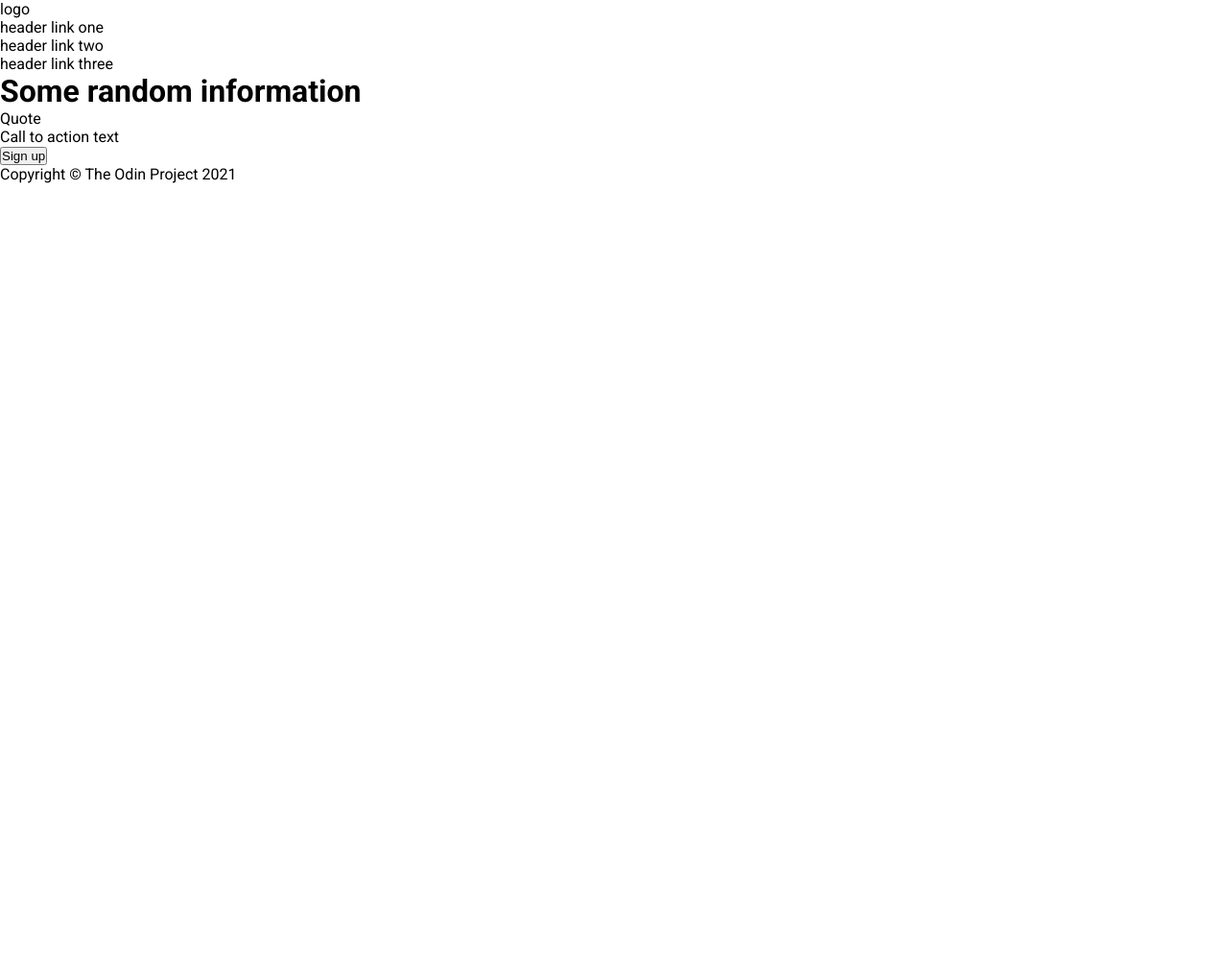
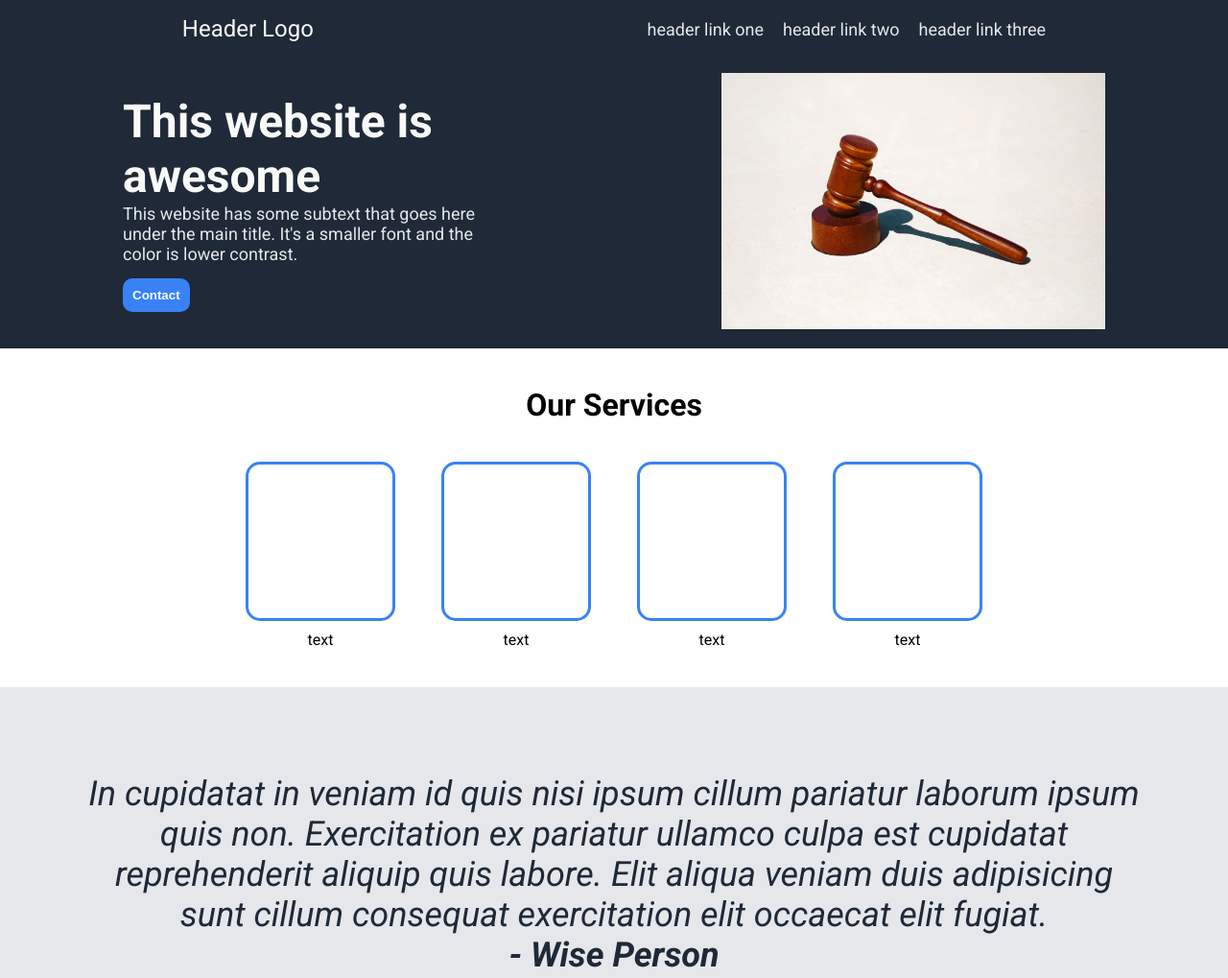
Before and after one commit to DevMeanz/Landing-Page, a plain HTML site: page index.html in a window 1280 px wide. Shown: the top 1019 px of the page at 96% size. Before the commit the page ends 800 px from the top, so only its background shows below. Drawn offline with Linux system fonts and the light colour scheme.

Commit message:
Added almost all CSS

```diff
--- a/index.html
+++ b/index.html
@@ -12,7 +12,7 @@
 </head>
 <body>
     <header>
-        <div>logo</div>
+        <div class="logo">Header Logo</div>
         <nav>
             <ul>
                 <li>header link one</li>
@@ -22,25 +22,35 @@
         </nav>
     </header>
     <div class="hero">
-        <div class="left text"></div>
-        <div class="image"></div>
+        <div class="left-text">
+        <h1>This website is awesome</h1>
+        <p>This website has some subtext that goes here under the main title. It's a smaller font and the color is lower contrast.</p>
+        <button>Contact</button>
+        </div>
+        <div class="right-image"><img src="./images/gavel.jpg" alt="picture of a gavel" width="400px"></div>
     </div>
     <main>
-        <h1>Some random information</h1>
+        <h1>Our Services</h1>
         <div class="cards">
-            <div class="card"></div>
-            <div class="card"></div>
-            <div class="card"></div>
-            <div class="card"></div>
-        </div>
+            <div class="card"><div class="illustration"></div><div class="text">text</div>
+            </div>
+            <div class="card"><div class="illustration"></div><div class="text">text</div>
+            </div>
+            <div class="card"><div class="illustration"></div><div class="text">text</div>
+            </div>
+            <div class="card"><div class="illustration"></div><div class="text">text</div>
+            </div>
+
+            </div>
     </main>
-    <section>
-        <p>Quote</p>
+    <section class="quote-area">
+        <blockquote>In cupidatat in veniam id quis nisi ipsum cillum pariatur laborum ipsum quis non. Exercitation ex pariatur ullamco culpa est cupidatat reprehenderit aliquip quis labore. Elit aliqua veniam duis adipisicing sunt cillum consequat exercitation elit occaecat elit fugiat. <br> <strong>- Wise Person</strong></blockquote>
     </section>
-    <div>
+    <div class="action-area">
         <div class="callToAction">
-            <p>Call to action text</p>
-            <button>Sign up</button>
+            <div><h1>Call now!</h1>
+            <p>It's time to act!</p></div>
+            <button>Sign Up</button>
 
         </div>
     </div>
--- a/styles.css
+++ b/styles.css
@@ -5,4 +5,140 @@
 body {
     font-family: 'Roboto', Arial, Helvetica, sans-serif;
     min-height: 100vh;
+    display: flex;
+    flex-direction: column;
 }
+
+header {
+    background-color: #1f2937;
+    display: flex;
+    justify-content: space-around;
+    align-items: center;
+    padding: 1em;
+}
+
+.logo {
+    color: #f9faf8;
+    font-size: 24px;
+}
+
+header nav {
+    font-size: 18px;
+    color: #e5e7eb;
+}
+ ul {
+     margin: 0%;
+     padding: 0%;
+     list-style-type: none;
+     display: flex;
+     gap: 20px;
+ }
+
+ button {
+     background-color: #3882f6;
+     border-radius: 10px;
+     border: none;
+     color: #f9faf8;
+     padding: 10px;
+     font-weight: 900;
+ }
+
+ button:hover {
+     background-color: #0862f3;
+ }
+
+ .hero {
+     display: flex;
+     justify-content: space-around;
+     align-items: center;
+     padding: 1em;
+     background-color: #1f2937;
+ }
+
+ .left-text {
+     flex: 0 1 400px;
+ }
+
+ .left-text h1 {
+     color: #f9faf8;
+     font-size: 48px;
+ }
+
+ .left-text p {
+     color: #e5e7eb;
+     font-size: 18px;
+     margin-bottom: 15px;
+ }
+
+ .right-image {
+
+ }
+
+ main {
+     display: flex;
+     flex-direction: column;
+     justify-content: center;
+     align-items: center;
+     margin-top: 40px;
+     margin-bottom: 40px;
+ }
+
+ .cards {
+     display: flex;
+     margin-top: 40px;
+     gap: 3em;
+
+ }
+
+ .card {
+
+ }
+
+ .illustration {
+    border: solid;
+    border-color: #3882f6;
+    border-radius: 15px;
+    width: 150px;
+    height: 160px;
+ }
+
+ .text {
+    text-align: center;
+    margin-top: 10px;
+ }
+
+ .quote-area {
+     display: flex;
+     justify-content: center;
+     align-items: center;
+     text-align: center;
+     padding: 2.5em;
+     background-color:#e5e7eb;
+     color: #1f2937;
+     font-size: 36px;
+     font-style: italic;
+ }
+
+ .action-area {
+     display: flex;
+     justify-content: center;
+     align-items: center;
+     margin: 60px;
+ }
+
+ .callToAction {
+     background-color: #0862f3;
+     color: #f9faf8;
+     display: flex;
+     justify-content: space-around;
+     align-items: center;
+     width: 900px;
+     padding: 1.5em;
+     border-radius: 10px;
+
+ }
+
+ .callToAction button {
+     border: solid #f9faf8;
+     padding: 5px 25px 5px 25px;
+ }
```
Also changed, not shown: images/gavel.jpg (added).
